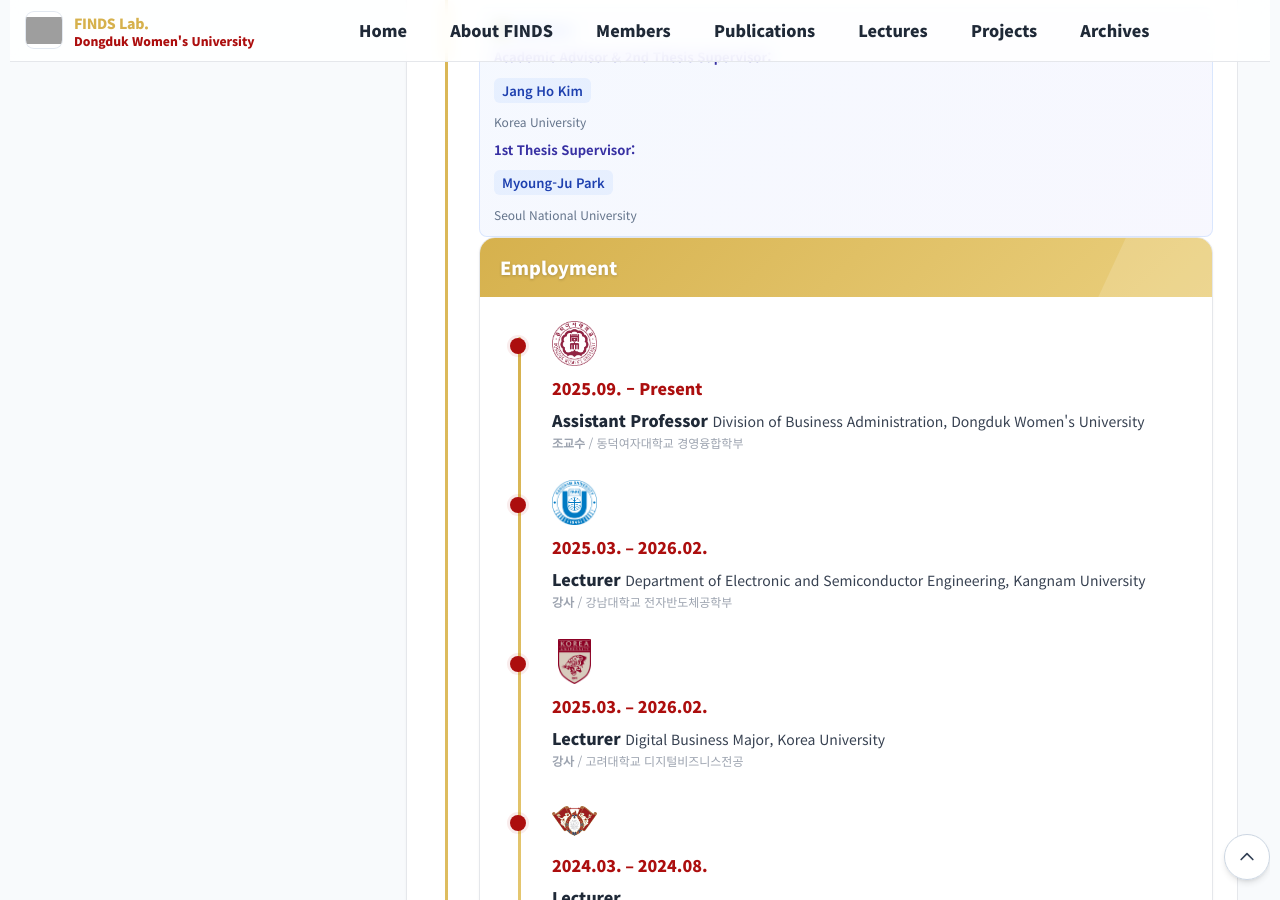
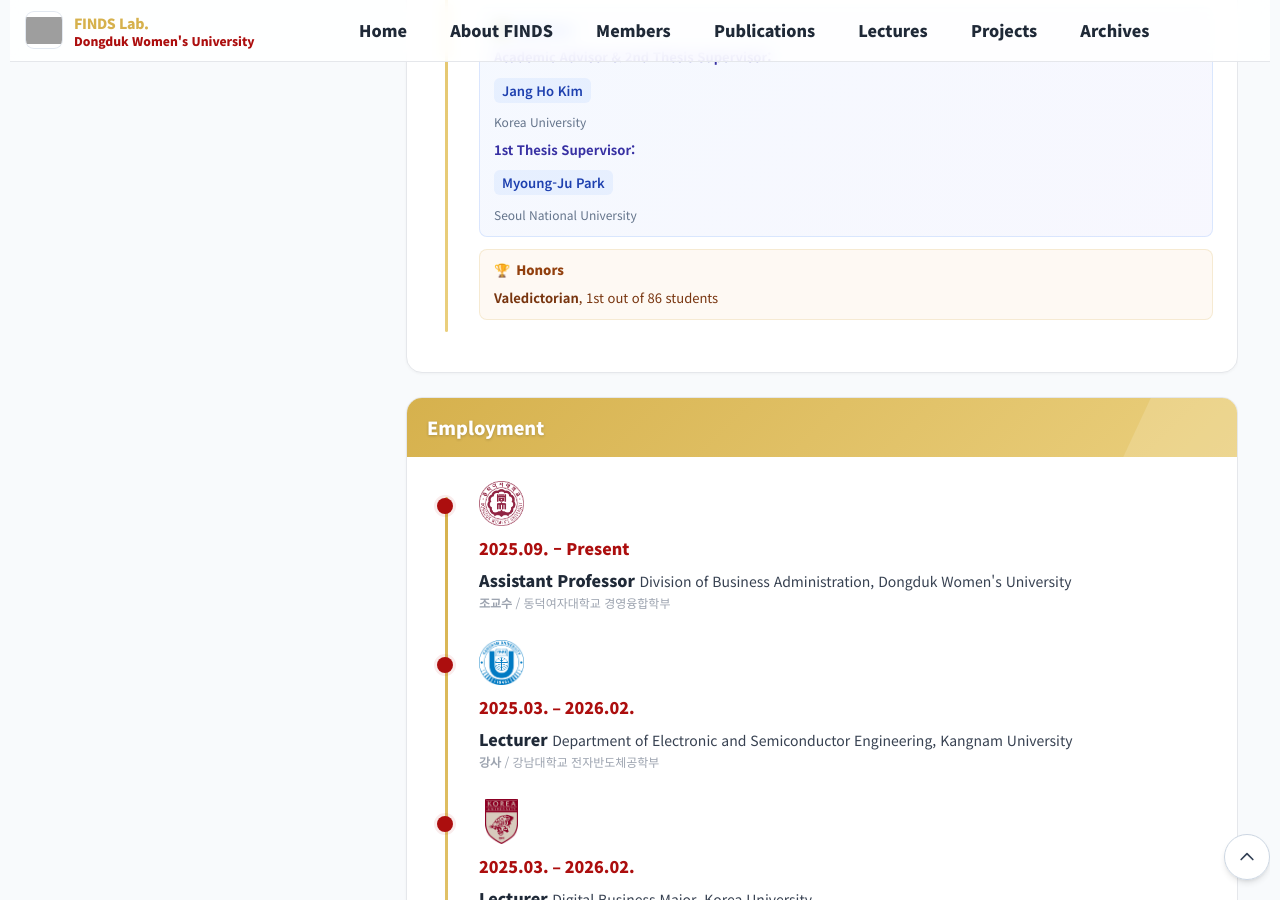
Before and after one commit to FinDS-Lab/site, a Jekyll site: the page built from members-director.html, in a window 1280 px wide and 900 px high, scrolled down 1910 px. Built offline with Jekyll 4.4.1, drawn with Linux system fonts in a browser that asks for light colours; nearby versions of some CDN libraries; grey boxes are pictures that could not be loaded.

Commit message:
Update members-director.html

```diff
--- a/members-director.html
+++ b/members-director.html
@@ -1539,7 +1539,6 @@ permalink: /members-director.html
      </div>
 
 <!-- Education -->
-<!-- Education -->
 <div class="director-card">
   <div class="card-head">Education</div>
   <div class="card-body">
@@ -1661,8 +1660,22 @@ permalink: /members-director.html
               <span class="advisor-affiliation">Seoul National University</span>
             </div>
           </div>
-</div>  <!-- advisor-section 닫는 태그 -->
-
+        </div>
+
+        <div class="honors-section">
+          <div class="honors-title">
+            <span>🏆</span>
+            <span>Honors</span>
+          </div>
+          <ul class="honors-list">
+            <li><b>Valedictorian</b>, 1st out of 86 students</li>
+          </ul>
+        </div>
+      </li>
+
+    </ul>
+  </div>
+</div>
 
      <!-- Employment -->
      <div class="director-card">
```
Lines whose indentation alone changed are shown as unchanged.
